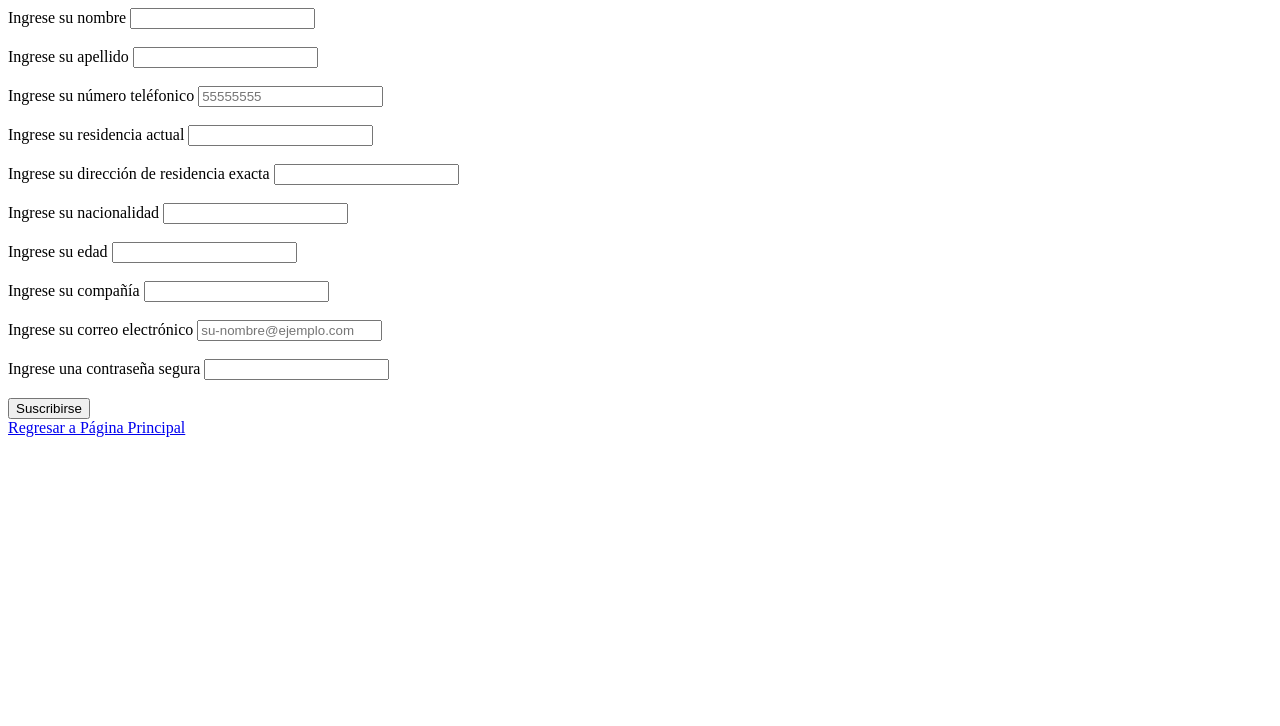
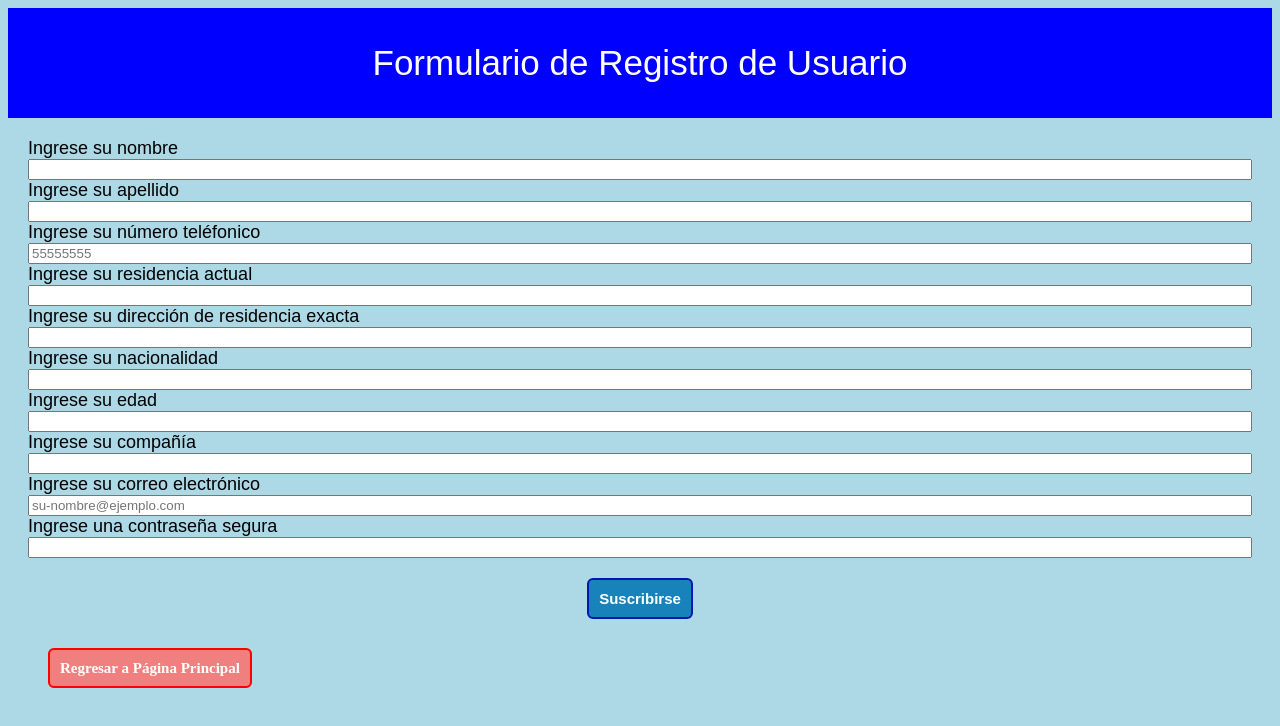
Before and after one commit to oss14/ProyectoFinalCuartaUnoOscarCedeno, a plain HTML site: page Master/formIng.html in a window 1280 px wide. Drawn offline with nearby package versions, Linux system fonts and the light colour scheme.

Commit message:
Nuevo Avance, se va bien
Avance chulistrupis

```diff
--- a/Master/css/styles.css
+++ b/Master/css/styles.css
@@ -1,7 +1,7 @@
 .menu-principal{
     display: flex;
     justify-content: center;
-    font-family: sans-serif
+    font-family: sans-serif;
 }
 .menu-principal ul a{
     text-decoration: none;
@@ -24,7 +24,7 @@
     justify-content: center;
     align-items: center;
     font-size: xx-large;
-    font-family: fantasy;
+    font-family: sans-serif;
     color: white;
 }
 .contenedor-ingreso{
@@ -33,7 +33,7 @@
     justify-content: center;
     align-items: center;
     font-size: x-large;
-    font-family: cursive;
+    font-family: sans-serif;
     color: white;
 }
 #button-In{
--- /dev/null
+++ b/Master/css/stylesFormIng.css
@@ -0,0 +1,55 @@
+.contenedor-bodyFormIng{
+    font-family: sans-serif;
+}
+.contenedor-tituloFIng{
+    display: flex;
+    justify-content: center;
+    background: blue;
+    width: -webkit-fill-available;
+    font-size: x-large;
+    color: white;
+    font-size: 35px;
+}
+.contenedor-FormIng{
+    display: flex;
+    flex-direction: column;
+    font-size: large;
+    margin: 20px;;
+}
+.btn-Suscribe{
+    display: flex;
+    justify-content: center;
+}
+#btn-submit{
+    text-decoration: none;
+    padding: 10px;
+    font-weight: 700;
+    font-size: 15px;
+    color: #ffffff;
+    background-color: #1883ba;
+    border-radius: 6px;
+    border: 2px solid #0016b0;
+    margin: 20px;
+}
+#btn-submit:hover{
+    color: #1883ba;
+    background-color: #ffffff;
+    font-size: 20px;
+    cursor: pointer;
+}
+.return ul a{
+    text-decoration: none;
+    padding: 10px;
+    font-weight: 700;
+    font-size: 15px;
+    color: #ffffff;
+    background-color: lightcoral;
+    border-radius: 6px;
+    border: 2px solid red;
+}
+.return ul a:hover{
+    color: red;
+    background-color: #ffffff;
+    font-size: 20px;
+    cursor: pointer;
+}
--- a/Master/formIng.html
+++ b/Master/formIng.html
@@ -5,65 +5,92 @@
     <meta name="viewport" content="width=device-width, initial-scale=1.0">
     <meta http-equiv="X-UA-Compatible" content="ie=edge">
     <title>Suscribirse</title>
-    <link rel="stylesheet" href="css/styles.css">
+    <link rel="stylesheet" href="css/stylesFormIng.css">
+    <style>
+        body{background-color: lightblue}
+    </style>
 </head>
 
 <body>
+    <div class="contenedor-bodyFormIng">
+
+        <div class="contenedor-tituloFIng">
+            <p>
+                Formulario de Registro de Usuario
+            </p>
+        </div>
+
         <form action = "" method="POST">
-        <div class="form-group">
+            <div class="contenedor-FormIng">
 
-            <label for="inputName" class="form-control-label">Ingrese su nombre</label>
-            <input type="text" class="form-control" id="inputName">
-            <br>
+                <label for="inputName">Ingrese su nombre</label>
+
+                <input type="text" id="inputName">
+
                 <span class="error-nombre position-form"></span>
-            <br>
-            <label for="inputLasName" class="form-control-label">Ingrese su apellido</label>
-            <input type="text" class="form-control" id="inputLasName">
-            <br>
+
+                <label for="inputLasName" >Ingrese su apellido</label>
+
+                <input type="text" id="inputLasName">
+
                 <span class="error-apellido position-form"></span>
-            <br>
-            <label for="inputCell" class="form-control-label">Ingrese su número teléfonico</label>
-            <input type="number" class="form-control" id="inputCell" placeholder="55555555">
-            <br>
+
+                <label for="inputCell" >Ingrese su número teléfonico</label>
+
+                <input type="number" id="inputCell" placeholder="55555555">
+
                 <span class="error-telefono position-form"></span>
-            <br>
-            <label for="inputLive" class="form-control-label">Ingrese su residencia actual</label>
-            <input type="text" class="form-control" id="inputLive">
-            <br>
+
+                <label for="inputLive" >Ingrese su residencia actual</label>
+
+                <input type="text" id="inputLive">
+
                 <span class="error-live position-form"></span>
-            <br>
-            <label for="inputDir" class="form-control-label">Ingrese su dirección de residencia exacta</label>
-            <input type="text" class="form-control" id="inputDir">
-            <br>
+
+                <label for="inputDir" >Ingrese su dirección de residencia exacta</label>
+
+                <input type="text" id="inputDir">
+
                 <span class="error-direccion position-form"></span>
-            <br>
-            <label for="inputNac" class="form-control-label">Ingrese su nacionalidad</label>
-            <input type="text" class="form-control" id="inputNac">
-            <br>
+
+                <label for="inputNac" >Ingrese su nacionalidad</label>
+
+                <input type="text" id="inputNac">
+
                 <span class="error-nacionalidad position-form"></span>
-            <br>
-            <label for="inputAge" class="form-control-label">Ingrese su edad</label>
-            <input type="number" class="form-control" id="inputAge">
-            <br>
+
+                <label for="inputAge" >Ingrese su edad</label>
+
+                <input type="number" id="inputAge">
+
                 <span class="error-edad position-form"></span>
-            <br>
-            <label for="inputCom" class="form-control-label">Ingrese su compañía</label>
-            <input type="text" class="form-control" id="inputCom">
-            <br>
+
+
+                <label for="inputCom">Ingrese su compañía</label>
+
+                <input type="text" id="inputCom">
+
+
                 <span class="error-compañia position-form"></span>
-            <br>
-            <label for="inputMail" class="form-control-label">Ingrese su correo electrónico</label>
-            <input type="text" class="form-control" id="inputMail" placeholder="su-nombre@ejemplo.com">
-            <br>
+
+
+                <label for="inputMail" >Ingrese su correo electrónico</label>
+
+                <input type="text"  id="inputMail" placeholder="su-nombre@ejemplo.com">
+
+
                 <span class = "error-mail position-form"></span>
-            <br>
-            <label for="inputPass" class="form-control-label">Ingrese una contraseña segura</label>
-            <input type="password" class="form-control" id="inputPass">
-            <br>
+
+
+                <label for="inputPass">Ingrese una contraseña segura</label>
+
+                <input type="password" id="inputPass">
+
+
                 <span class="error-pass position-form"></span>
-            <br>
 
-                    <div>
+
+                    <div class="btn-Suscribe">
                         <button type="button" id="btn-submit">
                          Suscribirse
                         </button>
@@ -71,9 +98,11 @@
 
             </div>
         </form>
-
+    </div>
         <div class="return">
+            <ul>
                 <a href="index.html">Regresar a Página Principal</a>
+            </ul>
         </div>
 
         <script
```
Lines whose indentation alone changed are shown as unchanged.
